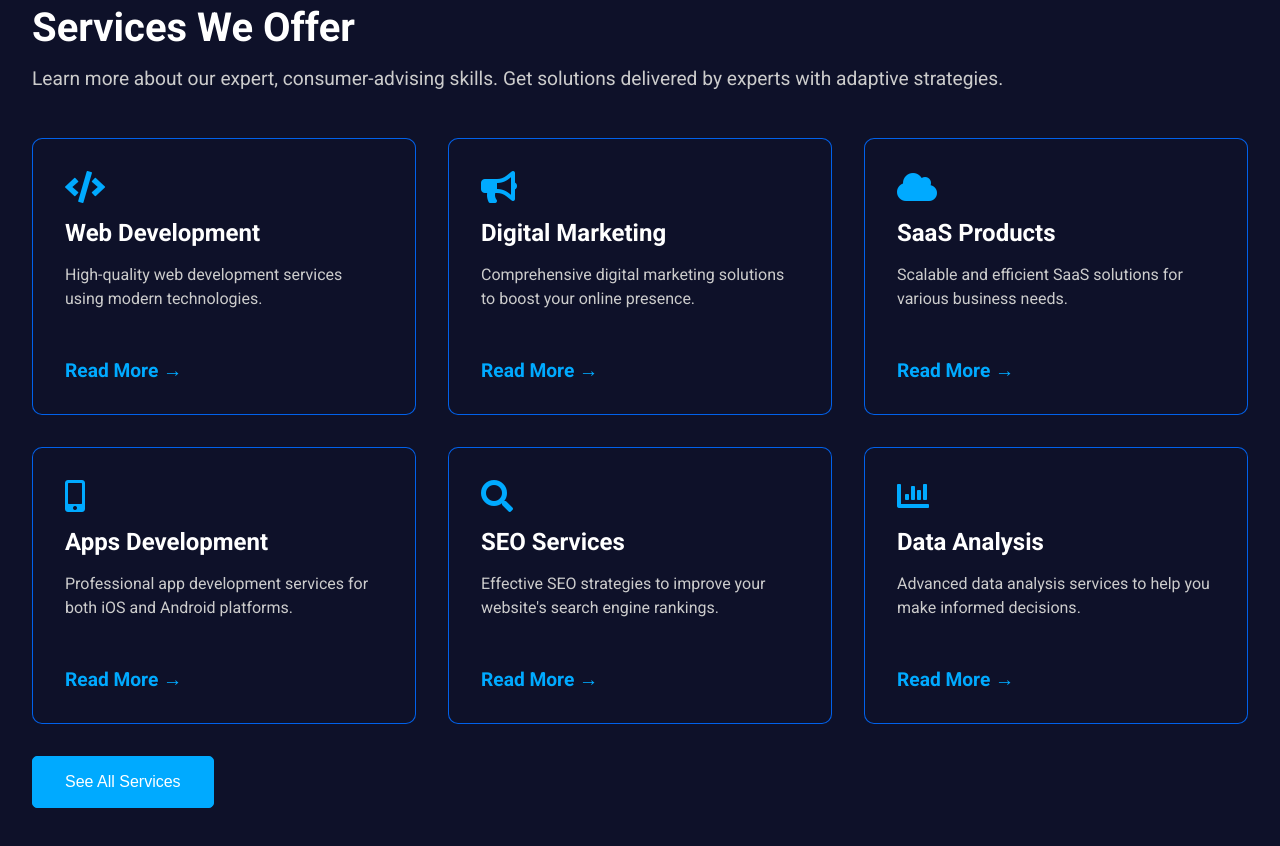
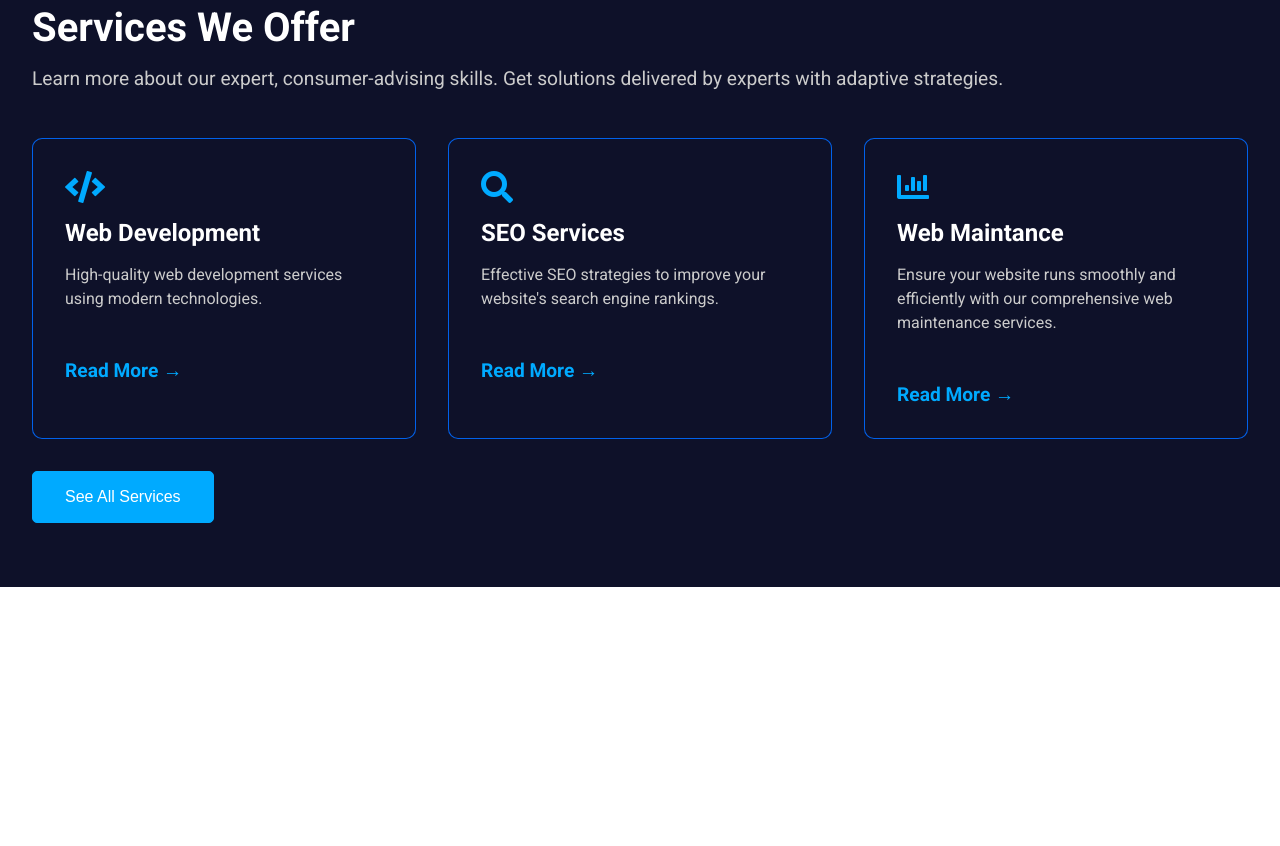
Before and after one commit to ejaz0/shirkat, a React (Create React App) app: page / in a window 1280 px wide. Shown: the part 620-1466 px from the top of the page. After the commit the page ends 1207 px from the top, so only its background shows below. Built offline with nearby package versions, Linux system fonts and the light colour scheme; a small style sheet from the web is missing.

Commit message:
Updated services we offer.

```diff
--- a/src/Components/Home.js
+++ b/src/Components/Home.js
@@ -28,24 +28,8 @@ const Home = () => {
                         <p>High-quality web development services using modern technologies.</p>
                         <a href="#">Read More &rarr;</a>
                     </div>
-                    <div className="service-card">
-                        <i className="fas fa-bullhorn service-icon"></i>
-                        <h3>Digital Marketing</h3>
-                        <p>Comprehensive digital marketing solutions to boost your online presence.</p>
-                        <a href="#">Read More &rarr;</a>
-                    </div>
-                    <div className="service-card">
-                        <i className="fas fa-cloud service-icon"></i>
-                        <h3>SaaS Products</h3>
-                        <p>Scalable and efficient SaaS solutions for various business needs.</p>
-                        <a href="#">Read More &rarr;</a>
-                    </div>
-                    <div className="service-card">
-                        <i className="fas fa-mobile-alt service-icon"></i>
-                        <h3>Apps Development</h3>
-                        <p>Professional app development services for both iOS and Android platforms.</p>
-                        <a href="#">Read More &rarr;</a>
-                    </div>
+
+
                     <div className="service-card">
                         <i className="fas fa-search service-icon"></i>
                         <h3>SEO Services</h3>
@@ -54,8 +38,8 @@ const Home = () => {
                     </div>
                     <div className="service-card">
                         <i className="fas fa-chart-bar service-icon"></i>
-                        <h3>Data Analysis</h3>
-                        <p>Advanced data analysis services to help you make informed decisions.</p>
+                        <h3>Web Maintance</h3>
+                        <p>Ensure your website runs smoothly and efficiently with our comprehensive web maintenance services.</p>
                         <a href="#">Read More &rarr;</a>
                     </div>
                 </div>
```
